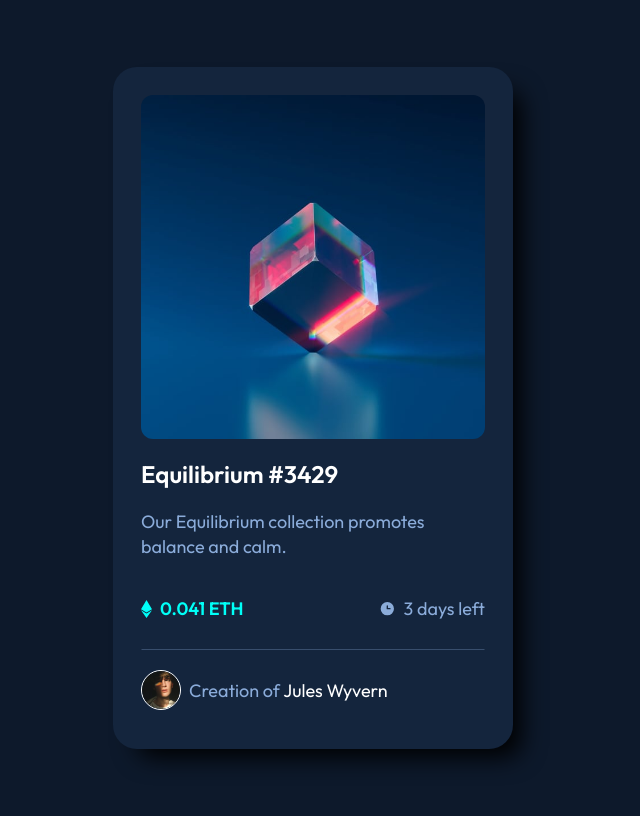
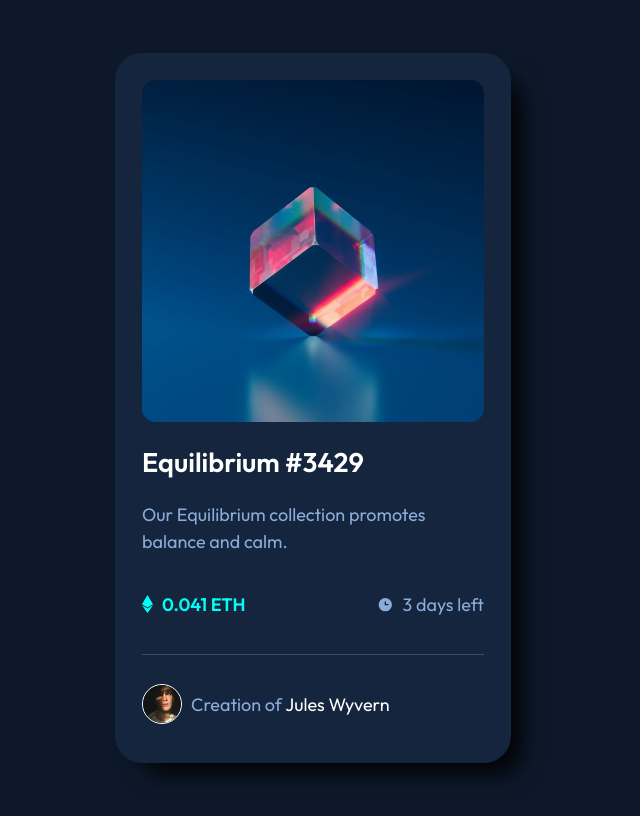
Before and after one commit to OignonFugace/FEM__nft-preview-card-component, a plain HTML site: page index.html in a window 1280 px wide. Shown: the whole page, without its empty margins (327-967 px from the left). Drawn offline with Linux system fonts and the light colour scheme.

Commit message:
Edit code after feedback

```diff
--- a/index.html
+++ b/index.html
@@ -13,12 +13,13 @@
 <body>
 
   <main class="card">
+    <h1 class="sr-only">NFT preview card component challenge solution for Frontend Mentor</h1>
 
     <a href="#">
       <div class="card__image">
         <img src="./images/image-equilibrium.jpg" alt="the nft" class="image__img">
         <div class="image__overlay">
-          <svg width="48" height="48" xmlns="http://www.w3.org/2000/svg"><g fill="none" fill-rule="evenodd"><path d="M0 0h48v48H0z"/><path d="M24 9C14 9 5.46 15.22 2 24c3.46 8.78 12 15 22 15 10.01 0 18.54-6.22 22-15-3.46-8.78-11.99-15-22-15Zm0 25c-5.52 0-10-4.48-10-10s4.48-10 10-10 10 4.48 10 10-4.48 10-10 10Zm0-16c-3.31 0-6 2.69-6 6s2.69 6 6 6 6-2.69 6-6-2.69-6-6-6Z" fill="#FFF" fill-rule="nonzero"/></g></svg>
+          <svg aria-hidden="true" focusable="false" width="48" height="48" xmlns="http://www.w3.org/2000/svg"><g fill="none" fill-rule="evenodd"><path d="M0 0h48v48H0z"/><path d="M24 9C14 9 5.46 15.22 2 24c3.46 8.78 12 15 22 15 10.01 0 18.54-6.22 22-15-3.46-8.78-11.99-15-22-15Zm0 25c-5.52 0-10-4.48-10-10s4.48-10 10-10 10 4.48 10 10-4.48 10-10 10Zm0-16c-3.31 0-6 2.69-6 6s2.69 6 6 6 6-2.69 6-6-2.69-6-6-6Z" fill="#FFF" fill-rule="nonzero"/></g></svg>
         </div>
       </div>
     </a>
@@ -28,21 +29,19 @@
 
     <div class="card__price-section">
       <div class="flex-icon-text">
-        <svg width="11" height="18" xmlns="http://www.w3.org/2000/svg"><path d="M11 10.216 5.5 18 0 10.216l5.5 3.263 5.5-3.262ZM5.5 0l5.496 9.169L5.5 12.43 0 9.17 5.5 0Z" fill="#00FFF8"/></svg>
+        <svg aria-hidden="true" focusable="false" width="11" height="18" xmlns="http://www.w3.org/2000/svg"><path d="M11 10.216 5.5 18 0 10.216l5.5 3.263 5.5-3.262ZM5.5 0l5.496 9.169L5.5 12.43 0 9.17 5.5 0Z" fill="#00FFF8"/></svg>
         <p>0.041 ETH</p>
       </div>
 
       <div class="time flex-icon-text">
-        <svg width="17" height="17" xmlns="http://www.w3.org/2000/svg"><path d="M8.305 2.007a6.667 6.667 0 1 0 0 13.334 6.667 6.667 0 0 0 0-13.334Zm2.667 7.334H8.305a.667.667 0 0 1-.667-.667V6.007a.667.667 0 0 1 1.334 0v2h2a.667.667 0 0 1 0 1.334Z" fill="#8BACD9"/></svg>
+        <svg aria-hidden="true" focusable="false" width="17" height="17" xmlns="http://www.w3.org/2000/svg"><path d="M8.305 2.007a6.667 6.667 0 1 0 0 13.334 6.667 6.667 0 0 0 0-13.334Zm2.667 7.334H8.305a.667.667 0 0 1-.667-.667V6.007a.667.667 0 0 1 1.334 0v2h2a.667.667 0 0 1 0 1.334Z" fill="#8BACD9"/></svg>
         <p>3 days left</p>
       </div>
 
     </div>
 
-    <hr>
-
-    <div class="flex-icon-text">
-      <img src="images/image-avatar.png" alt="avatar" class="avatar" width="40px">
+    <div class="card__avatar-section flex-icon-text">
+      <img src="images/image-avatar.png" alt="Jules Wyvern" class="avatar" width="40">
       <p>Creation of <strong><a href="#">Jules Wyvern</a></strong></p>
     </div>
 
--- a/style.css
+++ b/style.css
@@ -34,6 +34,7 @@
     --dark-blue-line: hsl(215, 32%, 27%);
     --white: hsl(0, 0%, 100%);
     --soft-blue: hsl(215, 51%, 70%);
+    --soft-blue-30-opaque: rgba(	139, 172, 218, .3);
     --cyan: hsl(178, 100%, 50%);
     --cyan-60-opaque: rgba(0, 255, 247, .6);
 }
@@ -43,12 +44,15 @@
     box-sizing: border-box;
 }
 
+html {
+    font-size: 1.125rem;
+}
+
 body {
     display: grid;
     min-height: 100vh;
     justify-content: center;
     align-content: center;
-    font-size: 18px;
     background-color: var(--dark-blue-main-bg);
     font-family: 'Outfit', sans-serif;
 }
@@ -62,7 +66,7 @@ h2 {
 p {
     font-weight: 400;
     color: var(--soft-blue);
-    line-height: 1.6rem;
+    line-height: 1.5;
 }
 
 a {
@@ -80,10 +84,22 @@ strong {
     color: white;
 }
 
+/* Hiding class, making content visible only to screen readers but not visually */
+.sr-only:not(:focus):not(:active) {
+  clip: rect(0 0 0 0);
+  clip-path: inset(50%);
+  height: 1px;
+  overflow: hidden;
+  position: absolute;
+  white-space: nowrap;
+  width: 1px;
+}
+
+
 /* The card */
 .card {
-    max-width: 25rem;
-    padding: 1.75rem;
+    max-width: 22rem;
+    padding: 1.5rem;
     background-color: var(--dark-blue-card-bg);
     border-radius: 1.5rem;
     box-shadow: 1rem 1rem 1.5rem -0.5rem;
@@ -97,14 +113,6 @@ strong {
 .card__price-section>div:first-child p {
     color: var(--cyan);
     font-weight: 600;
-}
-
-hr {
-    border-top: 1px solid var(--soft-blue);
-    border-bottom: 1px solid transparent;
-    border-left: 1px solid transparent;
-    border-right: 1px solid transparent;
-    opacity: 30%;
 }
 
 
@@ -139,7 +147,13 @@ hr {
     opacity: 100%;
 }
 
-/* The avatar */
+/* The avatar section */
+.card__avatar-section {
+    border-top: 1px solid var(--soft-blue-30-opaque);
+    margin-top: 1rem;
+    padding-top: 1rem;
+}
+
 .avatar {
     border: 1px solid white;
     border-radius: 50%;
```
Also changed, not shown: Screenshot.png, 1 other file.
